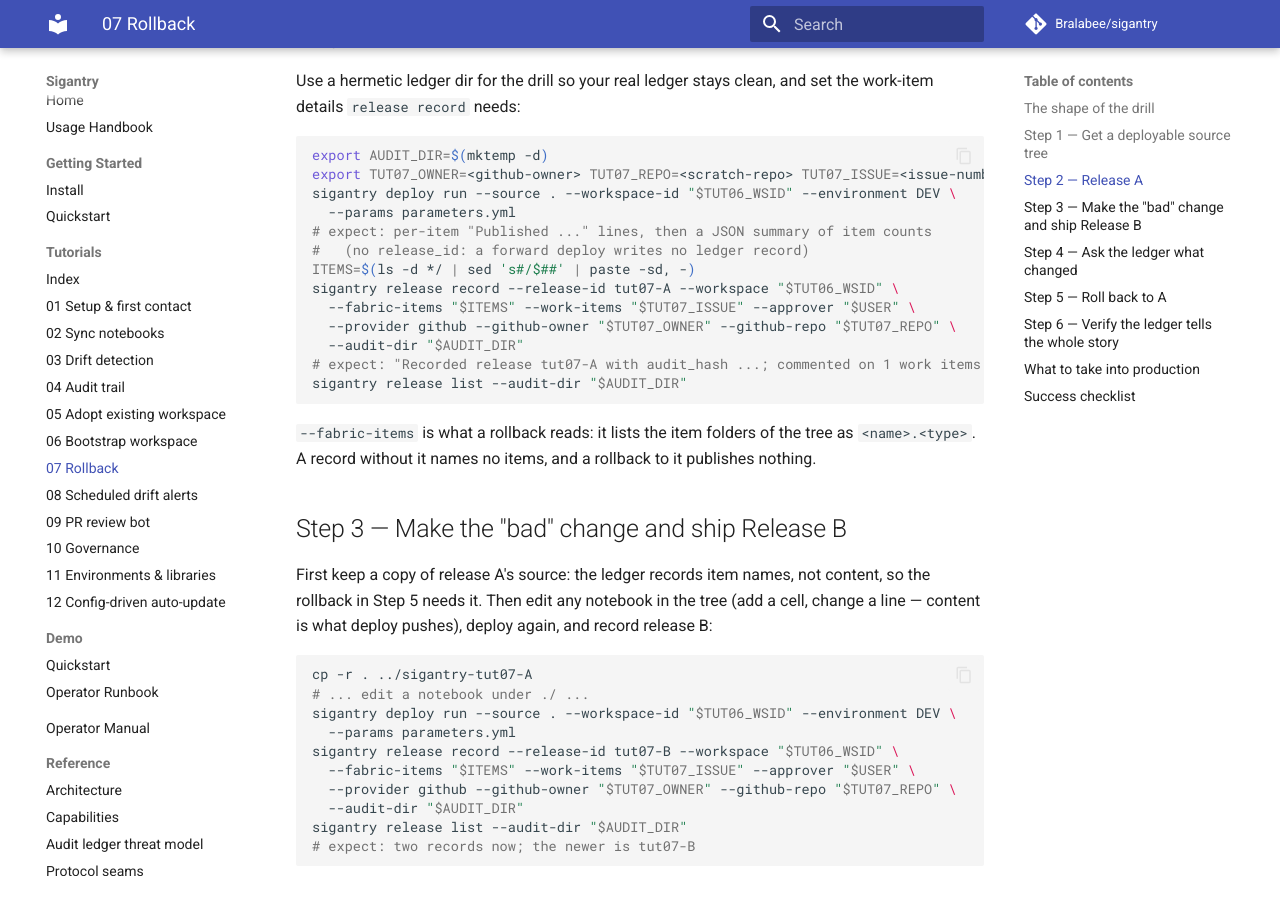
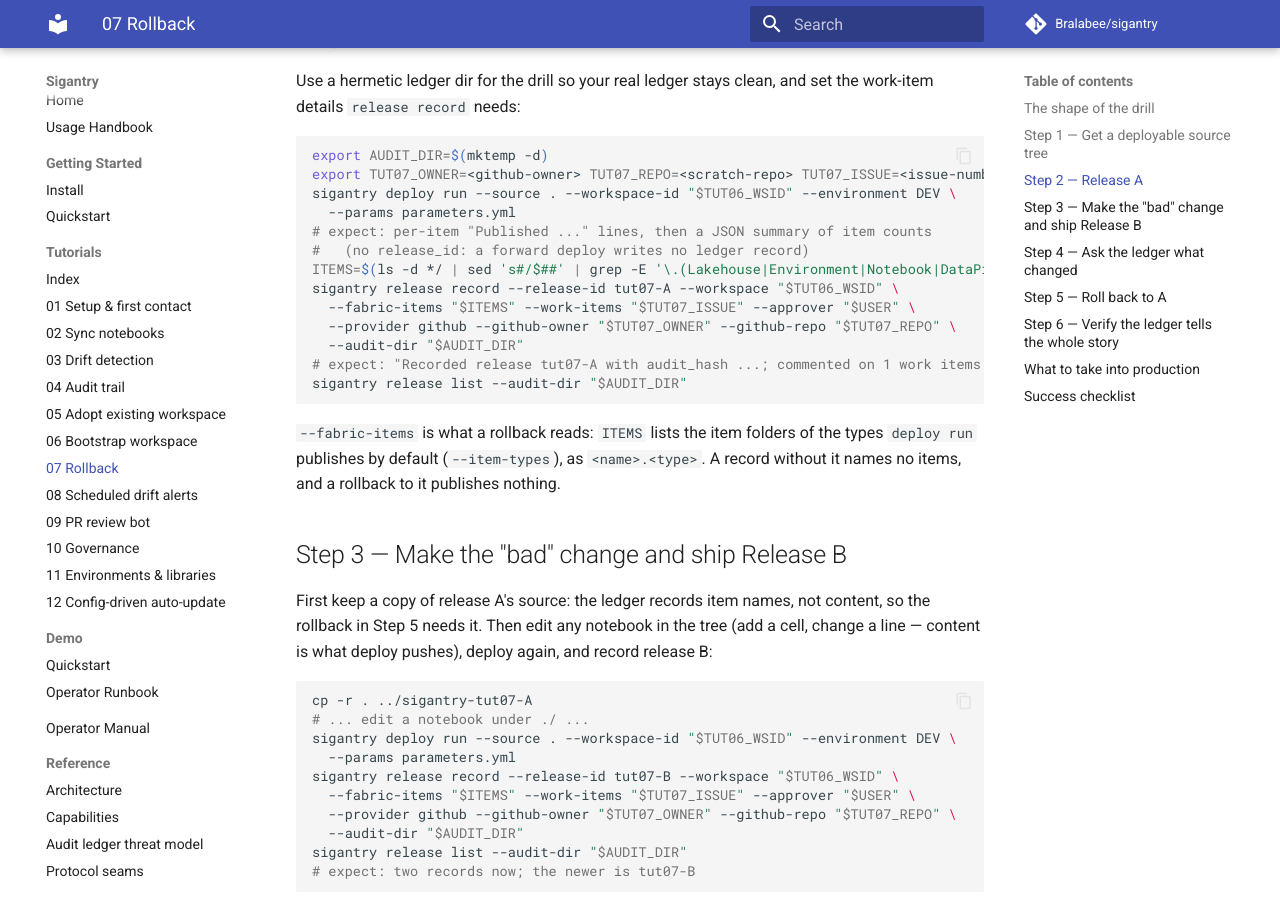
Before and after one commit to Bralabee/sigantry, an MkDocs documentation site: the page built from docs/tutorials/07-rollback.md, in a window 1280 px wide and 900 px high, scrolled down 1321 px. Built offline with MkDocs 1.6.1 and Material for MkDocs 9.7.7, drawn with Linux system fonts in a browser that asks for light colours; comment, search, counter and statistics services are not loaded.

Commit message:
docs: make the release diff, template, record and rollback claims true
- Tutorial 04 said `release diff` answers what changed between two
  deploys. It compares the item names the records list, so an item
  whose content changed shows as unchanged, as tutorial 07 says.
- USER-GUIDE 14.1 pointed at templates/stages/cd-{dev,test,prod}.yml,
  single-stage templates that record nothing. The five-stage pair that
  runs `release record` is sigantry-cd.yml (ADO and GitHub Actions).
- USER-GUIDE said a DeployRecord cannot be changed in place. frozen=True
  refuses field reassignment, but its lists and dicts can still be
  edited in place, which then fails verify_hash().
- Tutorial 07 recorded every item folder for rollback, including the
  semantic model, which `deploy run` does not publish by default
  (--item-types). ITEMS now keeps only the default types.
- README's intro and the 1.0.0 heading still said "automated" rollback;
  the bullet this branch renamed already says the operator checks out
  the source to restore first.
- The tutorials PDF cover said the tutorials can be followed verbatim;
  tutorial 07 has placeholder values and steps not run against a
  tenant. The cover keeps 28 lines with its footer on line 27.

````diff
--- a/docs/tutorials/07-rollback.md
+++ b/docs/tutorials/07-rollback.md
@@ -69,7 +69,7 @@
   --params parameters.yml
 # expect: per-item "Published ..." lines, then a JSON summary of item counts
 #   (no release_id: a forward deploy writes no ledger record)
-ITEMS=$(ls -d */ | sed 's#/$##' | paste -sd, -)
+ITEMS=$(ls -d */ | sed 's#/$##' | grep -E '\.(Lakehouse|Environment|Notebook|DataPipeline)$' | paste -sd, -)
 sigantry release record --release-id tut07-A --workspace "$TUT06_WSID" \
   --fabric-items "$ITEMS" --work-items "$TUT07_ISSUE" --approver "$USER" \
   --provider github --github-owner "$TUT07_OWNER" --github-repo "$TUT07_REPO" \
@@ -78,9 +78,9 @@
 sigantry release list --audit-dir "$AUDIT_DIR"
 ```
 
-`--fabric-items` is what a rollback reads: it lists the item folders of the tree as
-`<name>.<type>`. A record without it names no items, and a rollback to it publishes
-nothing.
+`--fabric-items` is what a rollback reads: `ITEMS` lists the item folders of the types
+`deploy run` publishes by default (`--item-types`), as `<name>.<type>`. A record
+without it names no items, and a rollback to it publishes nothing.
 
 ## Step 3 — Make the "bad" change and ship Release B
 
````
Also changed, not shown: CHANGELOG.md (+1 -1 lines), README.md (+1 -1 lines), docs/USER-GUIDE.md (+6 -5 lines), docs/tutorials/04-audit-trail.md (+2 -2 lines), 1 other file.
